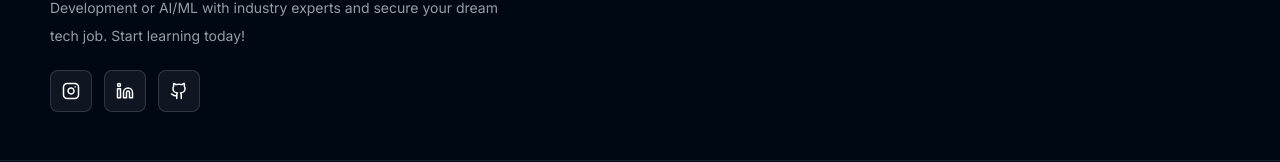
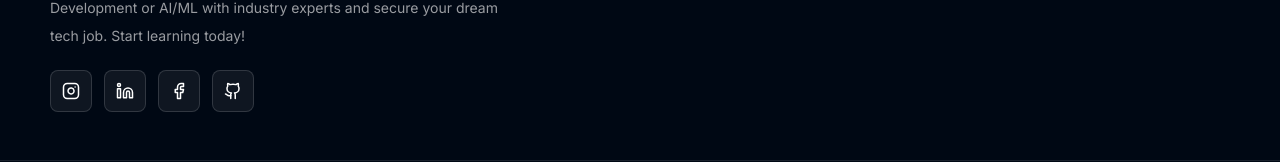
Before and after one commit to aman-khan001/avion-client, a React (Vite) app: page /team in a window 1280 px wide. Shown: the part 1548-1710 px from the top of the page. Built offline with nearby package versions, Linux system fonts and the light colour scheme; no server answers.

Commit message:
updated details

```diff
--- a/src/components/Footer.jsx
+++ b/src/components/Footer.jsx
@@ -1,10 +1,19 @@
-import { Github, Instagram, Linkedin, Mail, MapPin, MessageCircle, Phone } from "lucide-react";
+import {
+  Github,
+  Instagram,
+  Linkedin,
+  Mail,
+  MapPin,
+  MessageCircle,
+  Phone,
+  Facebook
+} from "lucide-react";
 import { Link } from "react-router-dom";
 
 const socialLinks = [
   { label: "Instagram", icon: Instagram },
   { label: "LinkedIn", icon: Linkedin },
-  { label: "GitHub", icon: Github }
+  { label: "GitHub", icon: Github },
 ];
 
 export default function Footer() {
@@ -13,20 +22,58 @@ export default function Footer() {
       <div className="container grid gap-10 py-12 lg:grid-cols-[1.4fr_1fr_1fr]">
         <div>
           <img
-              className="w-36 object-cover h-auto object-center"
-              src="/assets/avion-logo.png"
-              loading="lazy"
-              alt="Futuristic Avion academy technology environment"
-            />
+            className="w-36 object-cover h-auto object-center"
+            src="/assets/avion-logo.png"
+            loading="lazy"
+            alt="Futuristic Avion academy technology environment"
+          />
           <p className="mt-4 max-w-md text-sm leading-7 text-white/60">
-            Leading programming training and placement center. Master Web Development or AI/ML with industry experts and secure your dream tech job. Start learning today!
+            Leading programming training and placement center. Master Web
+            Development or AI/ML with industry experts and secure your dream
+            tech job. Start learning today!
           </p>
           <div className="mt-5 flex gap-3">
-            {socialLinks.map(({ label, icon: Icon }) => (
-              <button className="icon-btn" key={label} aria-label={label}>
-                <Icon size={18} />
-              </button>
-            ))}
+            <a
+              className="icon-btn"
+              key={Instagram}
+              aria-label={Instagram}
+              href="https://www.instagram.com/avion_training_placement"
+              target="_blank"
+              rel="noreferrer"
+            >
+              <Instagram size={18} />
+            </a>
+
+            <a
+              className="icon-btn"
+              key={Linkedin}
+              aria-label={Linkedin}
+              href="https://www.linkedin.com/company/avion-training-and-placement-centre/"
+              target="_blank"
+              rel="noreferrer"
+            >
+              <Linkedin size={18} />
+            </a>
+            <a
+              className="icon-btn"
+              key={Facebook}
+              aria-label={Facebook}
+              href="https://www.facebook.com/share/1GyEr9kyd4/"
+              target="_blank"
+              rel="noreferrer"
+            >
+              <Facebook size={18} />
+            </a>
+            <a
+              className="icon-btn"
+              key={Github}
+              aria-label={Github}
+              href="https://github.com/avion-code"
+              target="_blank"
+              rel="noreferrer"
+            >
+              <Github size={18} />
+            </a>
           </div>
         </div>
         <div>
@@ -41,17 +88,38 @@ export default function Footer() {
         <div>
           <p className="footer-title">Contact</p>
           <div className="mt-4 grid gap-3 text-sm text-white/60">
-            <span className="flex gap-2"><Phone size={16} /> +91 88786 65826</span>
-            <span className="flex gap-2"><Mail size={16} /> avionacademyplacement@gmail.com</span>
-            <span className="flex gap-2"><MapPin size={16} /> 145/A, Kalani Bagh, Dewas, Madhya Pradesh</span>
-            <a className="flex gap-2 text-avion-green" href="https://wa.me/918878665826" target="_blank" rel="noreferrer">
+            <span className="flex gap-2">
+              <Phone size={16} /> +91 88786 65826
+            </span>
+            <span className="flex gap-2">
+              <Mail size={16} /> avionacademyplacement@gmail.com
+            </span>
+            <span className="flex gap-2">
+              <MapPin size={16} /> 145/A, Kalani Bagh, Dewas, Madhya Pradesh
+            </span>
+            <a
+              className="flex gap-2 text-avion-green"
+              href="https://wa.me/918878665826"
+              target="_blank"
+              rel="noreferrer"
+            >
               <MessageCircle size={16} /> WhatsApp
             </a>
           </div>
         </div>
       </div>
       <div className="border-t border-white/10 py-5 text-center text-xs text-white/45">
-        © 2026 Avion Training & Placement Centre. All rights reserved. Designed and developed by <a href="https://www.avionacademy.co.in" target="_blank" rel="noreferrer" className="text-avion-green hover:underline">Aman Khan</a>.
+        © 2026 Avion Training & Placement Centre. All rights reserved. Designed
+        and developed by{" "}
+        <a
+          href="https://www.avionacademy.co.in"
+          target="_blank"
+          rel="noreferrer"
+          className="text-avion-green hover:underline"
+        >
+          Aman Khan
+        </a>
+        .
       </div>
     </footer>
   );
--- a/src/components/SEO.jsx
+++ b/src/components/SEO.jsx
@@ -28,7 +28,7 @@ function SEO({
   const schema = {
     "@context": "https://schema.org",
     "@type": "EducationalOrganization",
-    name: "AVION Academy",
+    name: "Avion Training and Placement Centre",
     url: siteUrl,
     description,
     logo: `${siteUrl}/assets/avion-logo.png`,
@@ -40,9 +40,9 @@ function SEO({
       addressCountry: "IN",
     },
     sameAs: [
-      "https://www.instagram.com/your-instagram",
+      "https://www.instagram.com/avion_training_placement",
       "https://www.facebook.com/your-facebook",
-      "https://www.linkedin.com/company/your-linkedin",
+      "https://www.linkedin.com/company/avion-training-and-placement-centre/",
     ],
   };
 
--- a/src/data/siteData.js
+++ b/src/data/siteData.js
@@ -151,16 +151,6 @@ export const gallery = [
     type: "Event",
     media: "/assets/gallery.png"
   },
-  {
-    title: "AI Project Showcase",
-    type: "Project",
-    media: "/assets/ai-project-showcase.jpg"
-  },
-  {
-    title: "Web Dev Project Showcase",
-    type: "Project",
-    media: "/assets/web-dev-project-showcase.jpg"
-  }
 ];
 
 export const faqs = [
```
